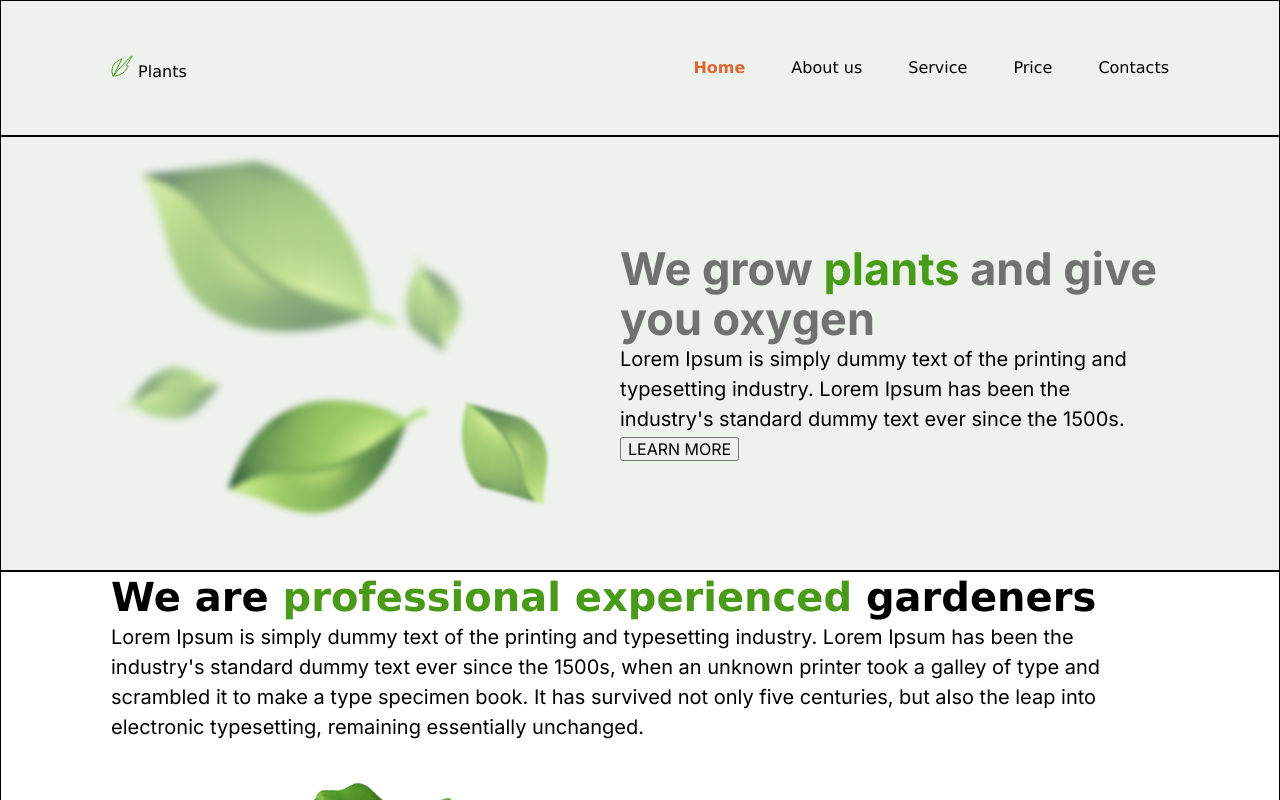
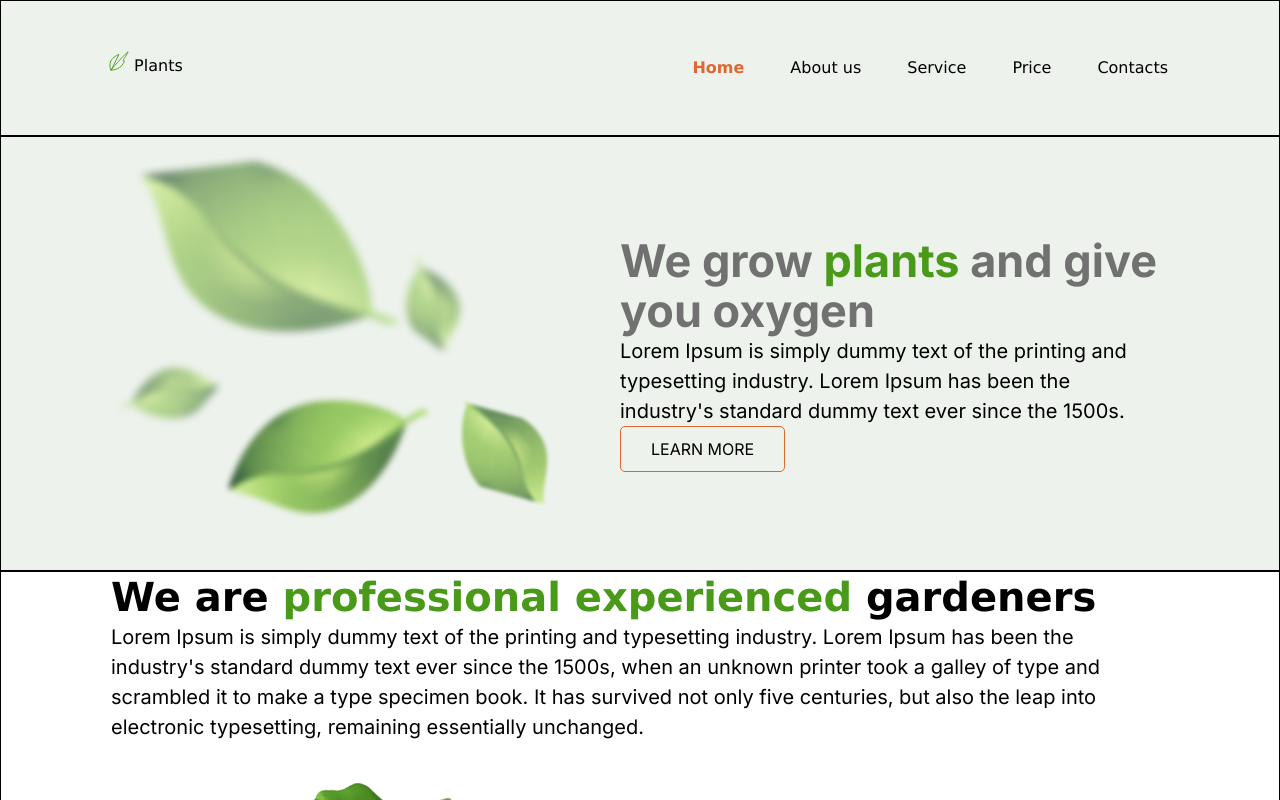
Before and after one commit to Lelik7777/plants-rs, a website: page index.html in a window 1280 px wide. Shown: the top 800 px of the page. Drawn offline with Linux system fonts and the light colour scheme; a web font is replaced by a local one.

Commit message:
fix: perfect pixel for header

```diff
--- a/index.html
+++ b/index.html
@@ -64,7 +64,7 @@
                     industry's standard dummy text ever since the 1500s.
                 </p>
                 <div class="welcome__btn">
-                    <button class="btn btn_bordered">LEARN MORE</button>
+                    <button class="btn btn-welcome btn_bordered">LEARN MORE</button>
                 </div>
             </div>
         </div>
@@ -90,7 +90,7 @@
             <div class="service__content">
                 <h2 class="title service__title">Service and our projects</h2>
                 <div class="service__btns">
-                    <button class="btn btn_bordered">Gardens</button>
+                    <button class="btn btn_colored">Gardens</button>
                     <button class="btn btn_bordered">Lawn</button>
                     <button class="btn btn_bordered">Planting</button>
                 </div>
--- a/src/sass/base/_base.scss
+++ b/src/sass/base/_base.scss
@@ -1,7 +1,7 @@
 html {
   //10px===62,5%
   font-size: 62.5%;
-scroll-behavior: smooth;
+  scroll-behavior: smooth;
 }
 
 body {
--- /dev/null
+++ b/src/sass/base/_buttons.scss
@@ -0,0 +1,14 @@
+.btn {
+  padding: 12px 30px;
+  background-color: inherit;
+  border-radius: 5px;
+  @include font($size: 1.6rem, $height: 2rem);
+
+  &_bordered {
+    border: 1px solid $color-beta;
+  }
+  &_colored{
+    background-color: $color-beta;
+    border: 0;
+  }
+}
--- a/src/sass/components/_navigation.scss
+++ b/src/sass/components/_navigation.scss
@@ -4,7 +4,7 @@
 }
 
 .navigation__link {
-  padding: 0 46px 0 0;
+  padding: 0 4.6rem 0 0;
   @extend %transition;
 
   &:hover {
--- a/src/sass/layout/_header.scss
+++ b/src/sass/layout/_header.scss
@@ -7,9 +7,14 @@
   @include flex;
   flex-direction: row;
   flex-wrap: wrap;
-  padding: 42px $padding-side-desktop;
+  padding: 42px 111px 42px 108px;
 }
 
 .header__logo {
   line-height: 2rem;
+  padding-bottom: 1rem;
 }
+.logo-object{
+  width: 2rem;
+  height: 2rem
+}
--- a/src/sass/style.scss
+++ b/src/sass/style.scss
@@ -7,6 +7,7 @@
 
 //base
 @import "base/base";
+@import "base/buttons";
 
 //layout
 @import "layout/wrapper";
```
Also changed, not shown: src/sass/layout/_welcome.scss (+7 -4 lines), src/sass/style.css, 1 other file.
